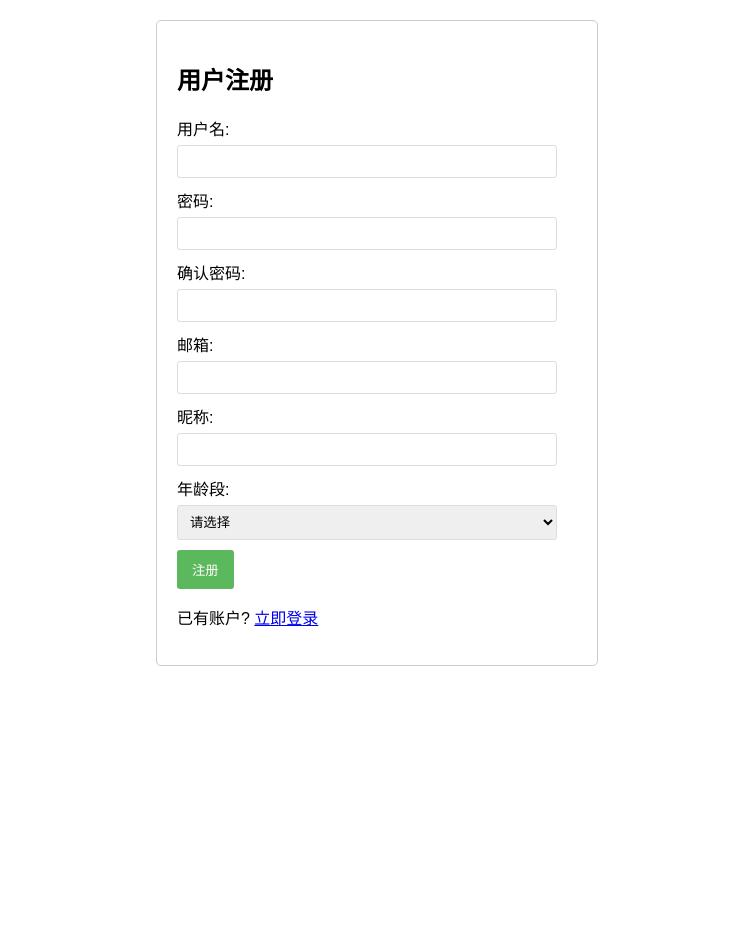
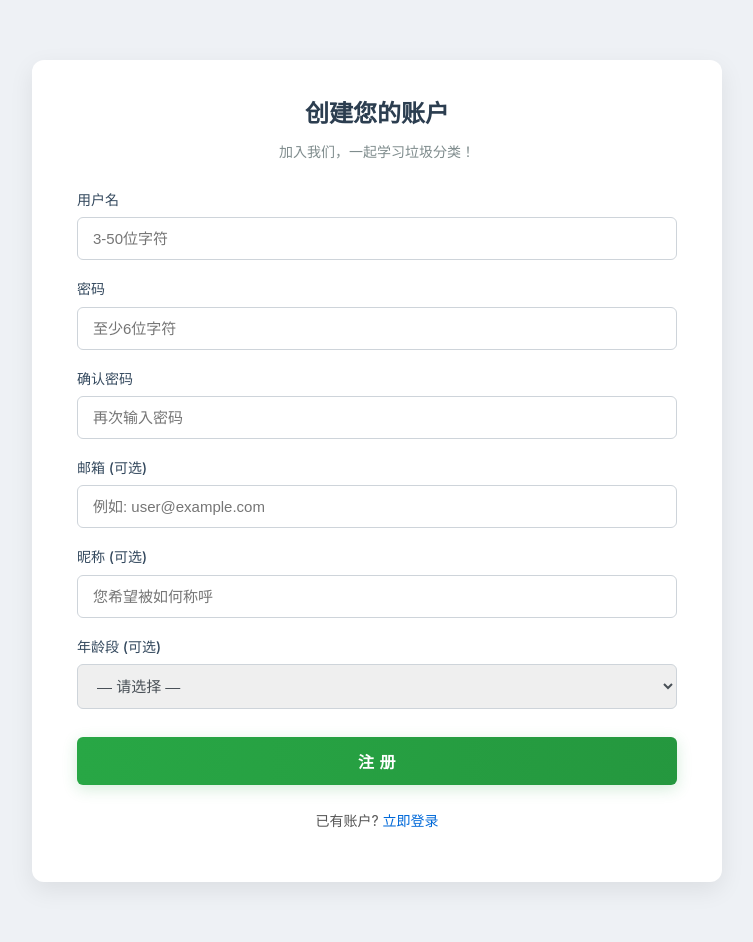
Before and after one commit to WinriseF/WEB-garbage-sort, a Java web app: page /register in a window 1280 px wide. Shown: the whole page, without its empty margins (263-1016 px from the left). Before the commit the page ends 800 px from the top, so only its background shows below. Run offline with Tomcat 11, a stand-in JSP engine, Linux system fonts and the light colour scheme.

Commit message:
美化登录

```diff
--- /dev/null
+++ b/src/main/webapp/css/login-style.css
@@ -0,0 +1,205 @@
+/* --- 全局和重置 --- */
+body, html {
+    height: 100%; /* 保持，但后续 wrapper 的处理更重要 */
+    margin: 0;
+    font-family: -apple-system, BlinkMacSystemFont, "Segoe UI", Roboto, "Helvetica Neue", Arial, "Noto Sans", sans-serif, "Apple Color Emoji", "Segoe UI Emoji", "Segoe UI Symbol", "Noto Color Emoji";
+    line-height: 1.6;
+    background-color: #eef1f5;
+    -webkit-font-smoothing: antialiased;
+    -moz-osx-font-smoothing: grayscale;
+    /* 移除 body, html 的 display: flex 和 align-items: center，交由 wrapper 处理 */
+}
+
+/* --- 主要包装器 --- */
+.login-wrapper {
+    width: 100%;
+    min-height: 100vh; /* 确保至少撑满整个视口高度 */
+    display: flex;
+    align-items: center;  /* 仍然尝试垂直居中，但如果内容过高，padding 会帮助 */
+    justify-content: center;
+    padding: 40px 20px; /* 增加上下的 padding，给顶部和底部留出空间 */
+    box-sizing: border-box;
+}
+
+/* --- 登录/注册容器 --- */
+.login-container { /* 通用样式 */
+    background-color: #ffffff;
+    padding: 30px 35px; /* 稍微调整内边距 */
+    border-radius: 12px;
+    box-shadow: 0 8px 25px rgba(0, 0, 0, 0.08);
+    width: 100%;
+    text-align: center;
+    margin: 20px 0; /* 如果内容高于视口，允许上下滚动时有边距 */
+}
+
+.login-container.register-container { /* 注册容器特定宽度 */
+    max-width: 600px; /* <<--- 大幅增加注册表单的宽度 */
+    padding: 35px 45px; /* 注册页可以有更多内边距 */
+}
+
+.login-container:not(.register-container) { /* 登录容器特定宽度 */
+    max-width: 450px; /* <<--- 登录表单的宽度可以保持或略增 */
+}
+
+
+/* --- 登录/注册头部 --- */
+.login-header {
+    margin-bottom: 25px; /* 调整与表单的间距 */
+}
+
+.login-header .logo-image {
+    max-width: 90px;
+    margin-bottom: 15px;
+}
+
+.login-header h2 {
+    color: #2c3e50;
+    font-size: 24px; /* 统一标题大小，或根据需要调整 */
+    margin-top: 0; /* 确保标题顶部没有额外边距 */
+    margin-bottom: 8px;
+    font-weight: 600;
+}
+
+.login-header p {
+    color: #7f8c8d;
+    font-size: 14px; /* 统一副标题大小 */
+    margin-top: 0;
+}
+
+/* ... (消息提示 .message, .error-message, .success-message 样式保持不变) ... */
+/* ... (表单组 .form-group, label, input 样式大致保持，可以微调 padding 和 font-size) ... */
+
+.form-group {
+    margin-bottom: 18px; /* 稍微减少表单项之间的间距，如果字段多的话 */
+    text-align: left;
+    position: relative;
+}
+
+.form-group label {
+    display: block;
+    font-weight: 500;
+    color: #34495e;
+    margin-bottom: 6px; /* 减少标签和输入框的间距 */
+    font-size: 14px;
+}
+
+.form-group input[type="text"],
+.form-group input[type="password"],
+.form-group input[type="email"],
+.form-control-select { /* 将 select 也包含进来 */
+    width: 100%;
+    padding: 12px 15px; /* 统一输入框和下拉框的内边距 */
+    border: 1px solid #ced4da;
+    border-radius: 6px;
+    box-sizing: border-box;
+    font-size: 15px;
+    color: #495057;
+    transition: border-color 0.2s ease-in-out, box-shadow 0.2s ease-in-out;
+}
+
+.form-group input[type="text"]:focus,
+.form-group input[type="password"]:focus,
+.form-group input[type="email"]:focus,
+.form-control-select:focus { /* 将 select 也包含进来 */
+    outline: none;
+    border-color: #007bff;
+    box-shadow: 0 0 0 0.2rem rgba(0, 123, 255, 0.2);
+}
+
+/* ... (占位符样式 .form-group input::placeholder 保持不变) ... */
+
+/* ... (下拉框 .form-control-select 的箭头等样式保持不变，但确保 padding 与 input 一致) ... */
+.form-control-select {
+    /* padding: 12px 15px; 已经在上面统一设置 */
+    /* padding-right: 2.5rem; 如果有自定义箭头，确保这个值正确 */
+}
+
+
+/* --- 按钮 --- */
+.btn-login, /* 保持按钮的通用类名 */
+.btn-register { /* 注册按钮也使用这个基类 */
+    width: 100%;
+    padding: 12px 18px; /* 统一按钮内边距 */
+    color: white;
+    border: none;
+    border-radius: 6px;
+    font-size: 16px;
+    font-weight: 600;
+    cursor: pointer;
+    transition: all 0.3s ease-out;
+    text-transform: uppercase;
+    letter-spacing: 0.5px;
+    margin-top: 10px; /* 给按钮上方一点空间 */
+}
+
+.btn-login { /* 登录按钮特定样式 */
+    background-image: linear-gradient(to right, #007bff 0%, #0056b3 100%);
+    background-size: 200% auto;
+    box-shadow: 0 4px 15px rgba(0, 123, 255, 0.2);
+}
+.btn-login:hover {
+    background-position: right center;
+    box-shadow: 0 6px 20px rgba(0, 123, 255, 0.3);
+    transform: translateY(-2px);
+}
+
+.btn-register { /* 注册按钮特定样式 */
+    background-image: linear-gradient(to right, #28a745 0%, #218838 100%);
+    background-size: 200% auto;
+    box-shadow: 0 4px 15px rgba(40, 167, 69, 0.2);
+}
+.btn-register:hover {
+    background-position: right center;
+    box-shadow: 0 6px 20px rgba(40, 167, 69, 0.3);
+    transform: translateY(-2px);
+}
+
+
+/* --- 底部链接 --- */
+.register-link, /* 登录页的注册链接 */
+.login-link-alternative { /* 注册页的登录链接 */
+    margin-top: 25px; /* 调整与按钮的间距 */
+    font-size: 14px;
+    color: #555;
+}
+.register-link a,
+.login-link-alternative a {
+    color: #0069d9;
+    text-decoration: none;
+    font-weight: 500;
+    transition: color 0.2s ease-in-out;
+}
+.register-link a:hover,
+.login-link-alternative a:hover {
+    text-decoration: underline;
+    color: #0056b3;
+}
+
+/* --- 响应式调整 --- */
+@media (max-width: 640px) { /* 调整断点以适应新的 register-container max-width */
+    .login-wrapper {
+        padding: 20px 15px; /* 小屏幕上减少 wrapper 的 padding */
+        align-items: flex-start; /* 在非常小的屏幕或内容溢出时，从顶部开始对齐 */
+        overflow-y: auto; /* 如果内容溢出，允许垂直滚动 */
+    }
+    .login-container.register-container,
+    .login-container:not(.register-container) {
+        max-width: 100%; /* 在小屏幕上撑满可用宽度 */
+        margin-top: 20px; /* 确保顶部有边距 */
+        margin-bottom: 20px;
+        padding: 25px 20px; /* 调整内边距 */
+    }
+
+    .login-header h2 {
+        font-size: 20px;
+    }
+    .form-group input[type="text"],
+    .form-group input[type="password"],
+    .form-group input[type="email"],
+    .form-control-select,
+    .btn-login,
+    .btn-register {
+        font-size: 14px;
+        padding: 10px 12px;
+    }
+}
--- a/src/main/webapp/user/register.jsp
+++ b/src/main/webapp/user/register.jsp
@@ -2,66 +2,73 @@
 <%@ taglib prefix="c" uri="http://java.sun.com/jsp/jstl/core" %>
 <html>
 <head>
+    <meta charset="UTF-8">
+    <meta name="viewport" content="width=device-width, initial-scale=1.0">
     <title>用户注册 - 智能垃圾分类教育平台</title>
-    <style>
-        body { font-family: Arial, sans-serif; margin: 20px; }
-        .container { width: 400px; margin: auto; padding: 20px; border: 1px solid #ccc; border-radius: 5px; }
-        label { display: block; margin-bottom: 5px; }
-        input[type="text"], input[type="password"], input[type="email"], select {
-            width: 95%; padding: 8px; margin-bottom: 10px; border: 1px solid #ddd; border-radius: 3px;
-        }
-        input[type="submit"] { padding: 10px 15px; background-color: #5cb85c; color: white; border: none; border-radius: 3px; cursor: pointer; }
-        input[type="submit"]:hover { background-color: #4cae4c; }
-        .error { color: red; font-size: 0.9em; margin-bottom: 10px; }
-    </style>
+    <%-- 引用与登录页面相同的CSS文件，或者一个包含共同样式的CSS文件 --%>
+    <link rel="stylesheet" href="${pageContext.request.contextPath}/css/login-style.css">
+    <%-- 如果有注册页面特有的样式，可以再引用一个 register-specific.css --%>
 </head>
 <body>
-<div class="container">
-    <h2>用户注册</h2>
+<div class="login-wrapper"> <%-- 复用 login-wrapper 实现整体布局 --%>
+    <div class="login-container register-container"> <%-- 复用 login-container，可以加一个 register-container 类以便微调 --%>
+        <div class="login-header">
+            <h2>创建您的账户</h2>
+            <p>加入我们，一起学习垃圾分类！</p>
+        </div>
 
         <c:if test="${not empty requestScope.errorMessage}">
-        <p class="error">${requestScope.errorMessage}</p>
+            <div class="message error-message">
+                <p>${requestScope.errorMessage}</p>
+            </div>
         </c:if>
-    <c:if test="${not empty requestScope.successMessage}">
-        <p style="color:green;">${requestScope.successMessage}</p>
+        <%-- 注册页面通常不需要显示 “您已成功注销” 或 “注册成功！请登录” --%>
+        <%-- 如果有注册后的成功消息，通常是 RegisterServlet 直接处理或重定向 --%>
+        <c:if test="${not empty requestScope.successMessage}"> <%-- 如果你确实有成功消息要显示在这里 --%>
+            <div class="message success-message">
+                <p>${requestScope.successMessage}</p>
+            </div>
         </c:if>
 
-    <form action="${pageContext.request.contextPath}/register" method="post">
-        <div>
-            <label for="username">用户名:</label>
-            <input type="text" id="username" name="username" value="${param.username}" required>
+        <form action="${pageContext.request.contextPath}/register" method="post" class="login-form">
+            <div class="form-group">
+                <label for="username">用户名</label>
+                <input type="text" id="username" name="username" value="${param.username}" placeholder="3-50位字符" required>
             </div>
-        <div>
-            <label for="password">密码:</label>
-            <input type="password" id="password" name="password" required>
+            <div class="form-group">
+                <label for="password">密码</label>
+                <input type="password" id="password" name="password" placeholder="至少6位字符" required>
             </div>
-        <div>
-            <label for="confirmPassword">确认密码:</label>
-            <input type="password" id="confirmPassword" name="confirmPassword" required>
+            <div class="form-group">
+                <label for="confirmPassword">确认密码</label>
+                <input type="password" id="confirmPassword" name="confirmPassword" placeholder="再次输入密码" required>
             </div>
-        <div>
-            <label for="email">邮箱:</label>
-            <input type="email" id="email" name="email" value="${param.email}"> <%-- 邮箱可为空 --%>
+            <div class="form-group">
+                <label for="email">邮箱 (可选)</label>
+                <input type="email" id="email" name="email" value="${param.email}" placeholder="例如: user@example.com">
             </div>
-        <div>
-            <label for="nickname">昵称:</label>
-            <input type="text" id="nickname" name="nickname" value="${param.nickname}">
+            <div class="form-group">
+                <label for="nickname">昵称 (可选)</label>
+                <input type="text" id="nickname" name="nickname" value="${param.nickname}" placeholder="您希望被如何称呼">
             </div>
-        <div>
-            <label for="ageGroup">年龄段:</label>
-            <select id="ageGroup" name="ageGroup">
-                <option value="">请选择</option>
+            <div class="form-group">
+                <label for="ageGroup">年龄段 (可选)</label>
+                <select id="ageGroup" name="ageGroup" class="form-control-select"> <%-- 给 select 添加一个class --%>
+                    <option value="">— 请选择 —</option>
                     <option value="child" ${param.ageGroup == 'child' ? 'selected' : ''}>儿童 (child)</option>
                     <option value="teenager" ${param.ageGroup == 'teenager' ? 'selected' : ''}>青少年 (teenager)</option>
                     <option value="adult" ${param.ageGroup == 'adult' ? 'selected' : ''}>成人 (adult)</option>
                     <option value="senior" ${param.ageGroup == 'senior' ? 'selected' : ''}>老年人 (senior)</option>
                 </select>
             </div>
-        <div>
-            <input type="submit" value="注册">
+            <div class="form-group">
+                <button type="submit" class="btn-login btn-register">注 册</button> <%-- 复用 btn-login，可以加一个 btn-register 类以便微调颜色 --%>
             </div>
         </form>
+        <div class="register-link login-link-alternative"> <%-- 复用 register-link，可以加一个新class --%>
             <p>已有账户? <a href="${pageContext.request.contextPath}/login">立即登录</a></p>
+        </div>
+    </div>
 </div>
 </body>
 </html>
```
Also changed, not shown: src/main/webapp/user/login.jsp (+40 -25 lines). Lines whose indentation alone changed are shown as unchanged.
